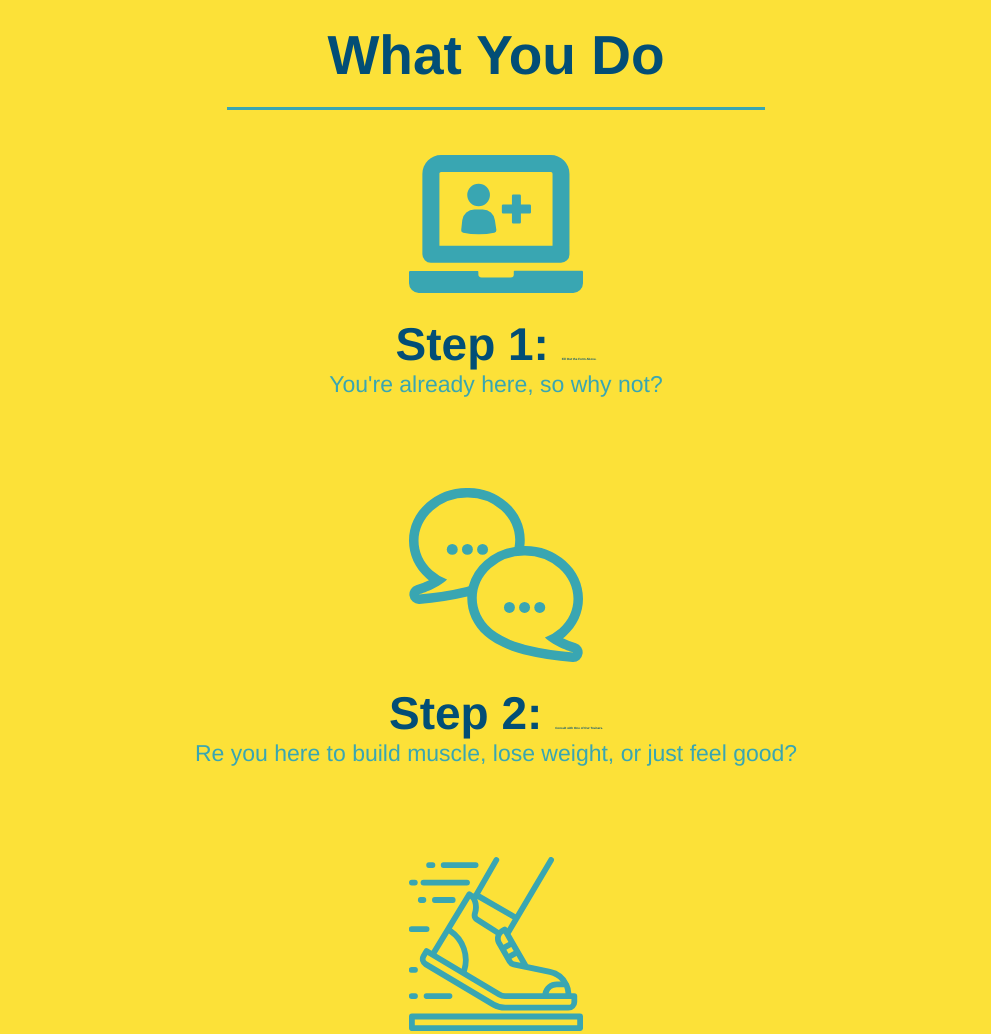
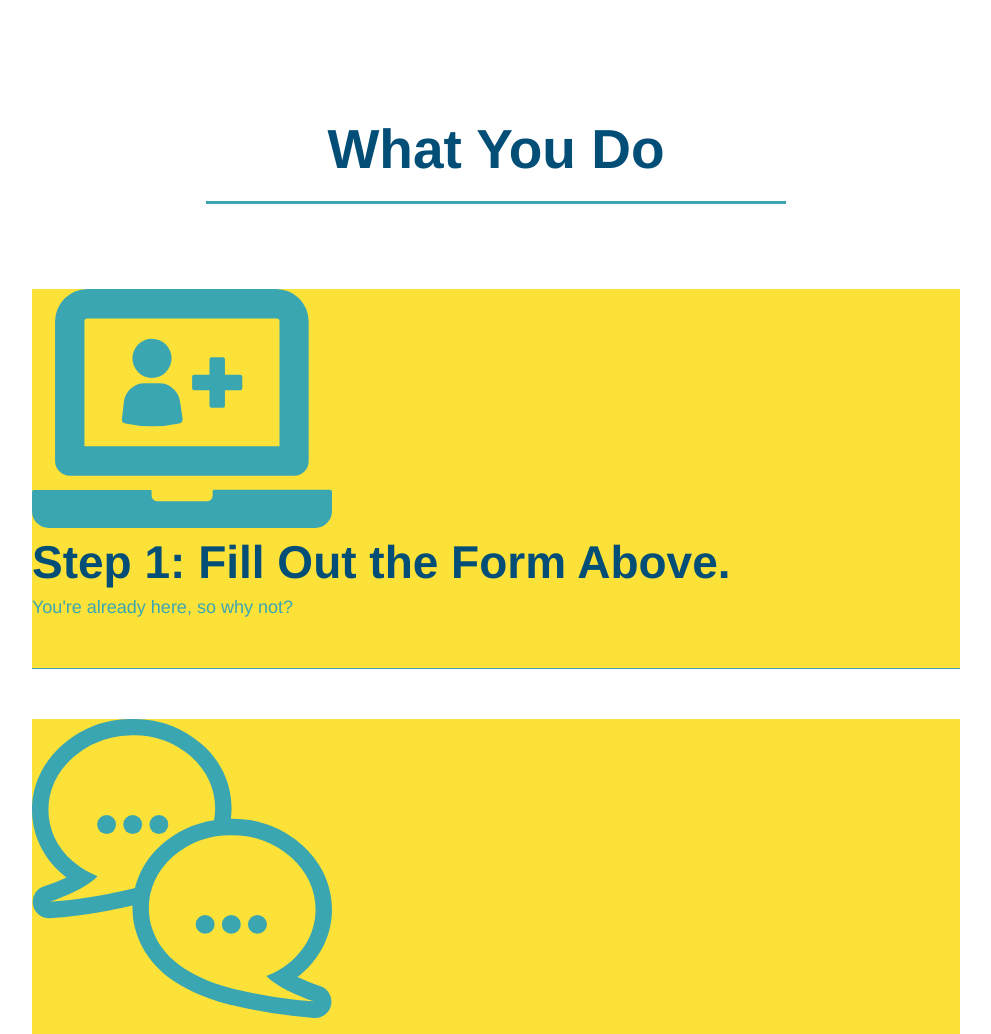
Before and after one commit to breschmidt182/run-buddy, a plain HTML site: page index.html in a window 1280 px wide. Shown: the part 1105-2139 px from the top of the page, without its empty margins (144-1135 px from the left). Drawn offline with Linux system fonts and the light colour scheme.

Commit message:
attempted to make the steps flex

```diff
--- a/assests/css/style.css
+++ b/assests/css/style.css
@@ -2,16 +2,6 @@
     margin: 0;
     padding: 0;
     box-sizing: border-box;
-}
-
-
-
-.text-left {
-    text-align: left;
-}
-
-.text-right {
-    text-align: right;
 }
 
 header a {
@@ -161,53 +151,52 @@ section {
     font-size: 16px;
 }
 
-.intro {
-    text-align: center;
-}
-
-
 .intro p {
     line-height: 1.7;
     color: #39a6b2;
     width:80%;
     font-size: 20px;
     margin: 0 auto;
+    text-align: center;
 }
 
-.steps {
-    text-align: center;
+.step {
     background: #fce138;
-}
-.steps h2 {
-   border-bottom-color: #39a6b2;
+    margin: 50px auto;
+    padding-bottom: 50px;
+    width: 80%;
+    border-bottom: 1px solid #39a6b2;
+    display: flex;
+    flex-wrap: wrap;
+    align-items: center;
+    justify-content: space-between;
 }
 
-.steps div {
-    margin-bottom: 80px;
+.step-info {
+    flex: 2 70%;
 }
 
-.steps img {
-    width: 15%;
-    margin: 10px 0;
+.step-img {
+    width: 300px;
+    display: flex;
+    align-items: flex-end;
+    justify-content: space-between;
 }
 
-.steps h3 {
+.step h3 {
+    line-height: 1.5;
     color: #024e76;
     font-size: 46px;
-    margin-top: 10px;
+    flex: 1 30%;
+    border-bottom-color: #39a6b2;
 }
 
-.steps p {
+.step-text p {
     color: #39a6b2;
-    font-size: 23px;
-}
-
-.steps span {
-    font-size: 3px;
+    font-size: 18px;
 }
 
 .trainers {
-    text-align: center;
     border-bottom: 3px solid #fce138;
     margin-left: 120px;
 }
@@ -251,10 +240,11 @@ section {
 .section-title {
     font-size: 55px;
     color: #024e76;
-    margin-bottom: 35px;
-    padding: 0 100px 20px 100px;
     border-bottom: 3px solid #fce138;
+    padding-bottom: 20px;
     text-align: center;
+    margin: 0 auto 35px auto;
+    width: 50%;
 }
 
 #reach-out {
@@ -305,3 +295,19 @@ section {
 .contact-info a {
     color: #fce138;
 }
+
+.text-left {
+    text-align: left;
+}
+
+.text-right {
+    text-align: right;
+}
+
+.flex-row {
+    display: flex;
+}
+
+.flex-row {
+    display: flex;
+}
--- a/index.html
+++ b/index.html
@@ -75,43 +75,72 @@
        </section>
 
        <!--"what we do" section-->
-       <section id="what-we-do" class="intro">
+       <section id="what-we-do" class="intro flex-row">
+           <div class="flex-row">
             <h2 class="section-title primary-border">What We Do</h2>
+           </div>
+           <div class="flex-row">
             <p>butcher selfies chambray shabby chic gentrify readymade yr echo park xox</p>
+           </div>
        </section>
 
        <!--"what you do" section-->
-       <section id="what-you-do" class="steps">
+       <section id="what-you-do">
+          <div class="steps flex-row">
               <h2 class="section-title secondary-border">What You Do</h2>
+          </div>
 
-          <div>
+          <div class="step">
+              <div class="step-info">
+                  <div class="step-img">
                     <img src="./assests/step-1.svg" alt="" />
-              <h3>Step 1: <span>Fill Out the Form Above.</span></h3>
+                  </div>
+                  <div class="step-text">
+                    <h3>Step 1: Fill Out the Form Above.</h3>
                     <p>You're already here, so why not?</p>
                   </div>
-
-          <div>
-              <img src="./assests/step-2.svg" />
-              <h3> Step 2: <span>Consult with One of Our Trainers.</span></h3>
-              <p>Re you here to build muscle, lose weight, or just feel good?</p>
+              </div>
           </div>
 
-          <div>
+          <div class="step">
+              <div class="step-info">
+                  <div class="step-img">
+                    <img src="./assests/step-2.svg" />
+                  </div>
+                  <div class="step-text"><h3> Step 2: Consult with One of Our Trainers.</h3>
+                       <p>Are you here to build muscle, lose weight, or just feel good?</p>
+                  </div>
+              </div>
+          </div>
+
+          <div class="step">
+              <div class="step-info">
+                 <div class="step-img">
                     <img src="./assests/step-3.svg" />
-              <h3> Step 3: <span>Get Running.</span></h3>
+                 </div>
+                 <div class="step-text">
+                    <h3> Step 3: Get Running.</h3>
                  <p>Hit the ground running (literally) once your trainers lays out your plan.</p>
                  </div>
+              </div>
+            </div>
 
-            <div>
+            <div class="step">
+                <div class="step-info">
+                    <div class="step-img">
                         <img src="./assests/step-4.svg" />
-                <h3>Step 4: <span> See Results.</span></h3>
+                    </div>
+                    <div class="step-info">
+                        <h3>Step 4: See Results.</h3>
                         <p>Bi-weekly checkins with your trainer will keep you focused.</p>
+                    </div>
+                </div>
             </div>
        </section>
 
        <!--"meet the trainers" section-->
        <section id="your-trainers">
-           <h2 class="section-title primary-border" id="trainers">Meet The Trainers</h2>
+           <h2 class="section-title primary-border flex-row" id="trainers">Meet The Trainers</h2>
            <!--Trainer 1-->
            <article class="trainer">
                <img src="./assests/trainer-1.jpg" alt="Arron Stephens in his workout clothes, ready to pump iron."/>
@@ -146,7 +175,7 @@
 
        <!--"reach out" section-->
        <section id="reach-out" class="contact">
-           <h2 class="section-title secondary-border">Reach Out</h2>
+           <h2 class="section-title secondary-border flex-row">Reach Out</h2>
            <br/>
            <div class="contact-info">
                <iframe src="https://www.google.com/maps/embed?pb=!1m18!1m12!1m3!1d1212.1532741366534!2d-85.53588956842972!3d44.583329532107875!2m3!1f0!2f0!3f0!3m2!1i1024!2i768!4f13.1!3m3!1m2!1s0x881fb5c8ceb497b1%3A0x97aa5377bc3e56a5!2s121%20S%20Brownson%20Ave%2C%20Kingsley%2C%20MI%2049649!5e0!3m2!1sen!2sus!4v1648679481791!5m2!1sen!2sus" width="600" height="450" style="border:0;" allowfullscreen="" loading="lazy" referrerpolicy="no-referrer-when-downgrade"
```
Lines whose indentation alone changed are shown as unchanged.
